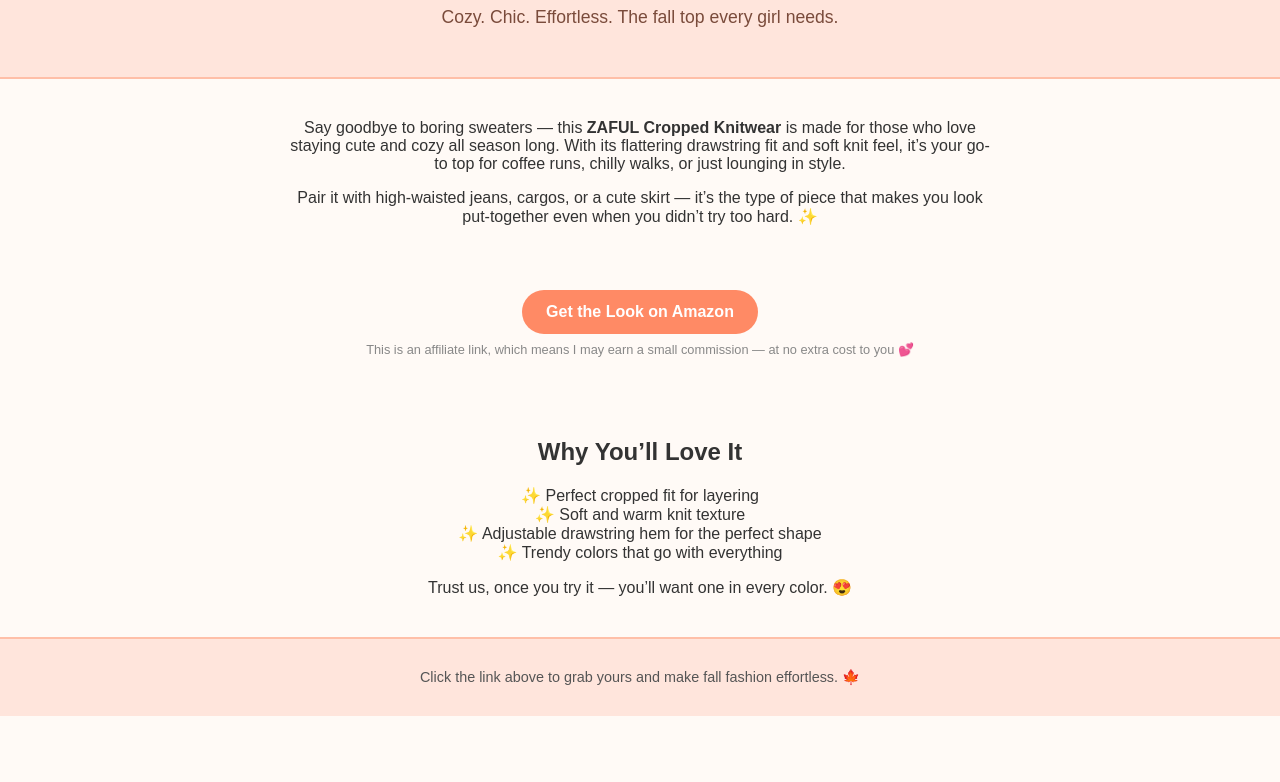
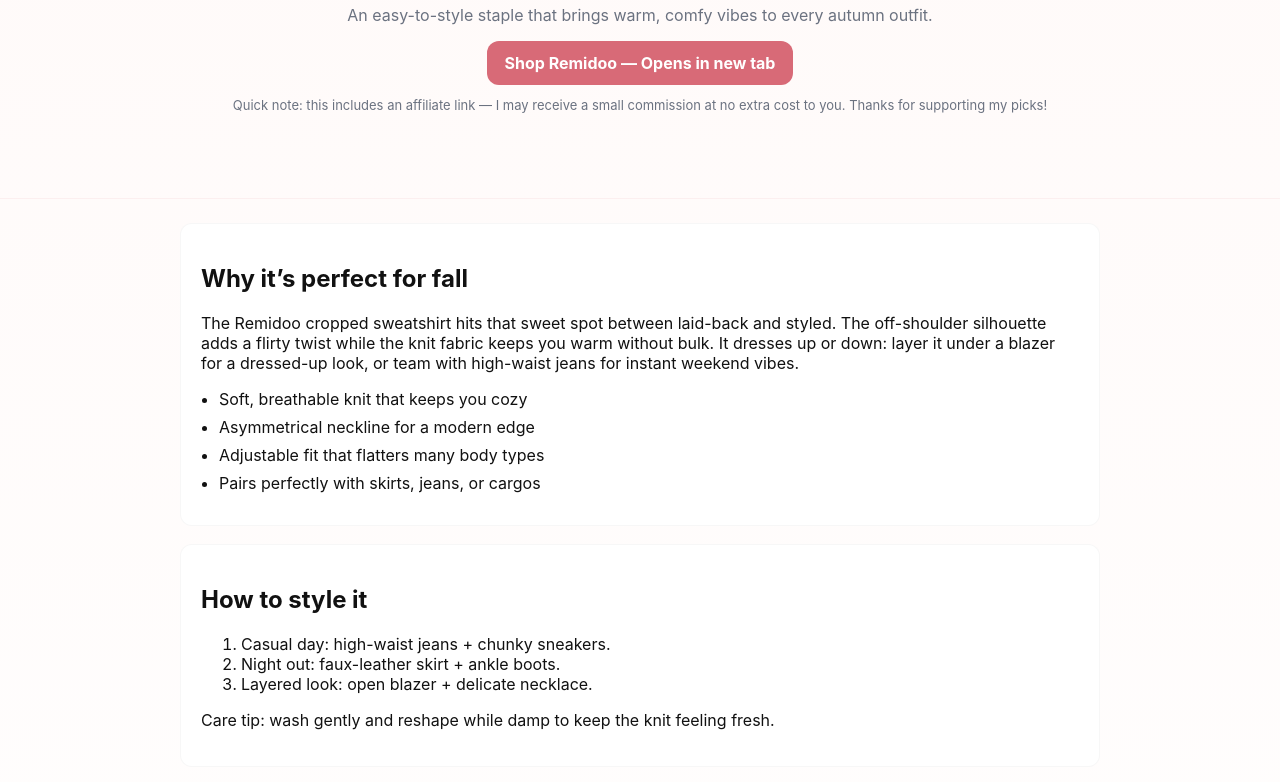
Before and after one commit to shazilqureshi91-droid/hello, a plain HTML site: page index.html in a window 1280 px wide. Shown: the part 106-888 px from the top of the page. Before the commit the page ends 822 px from the top, so only its background shows below. Drawn offline with Linux system fonts and the light colour scheme.

Commit message:
Add files via upload

```diff
--- a/index.html
+++ b/index.html
@@ -1,42 +1,65 @@
-<!DOCTYPE html>
+<!doctype html>
 <html lang="en">
 <head>
-    <meta charset="UTF-8">
-    <meta name="viewport" content="width=device-width, initial-scale=1.0">
-    <title>ZAFUL Fall Crop Sweater</title>
-    <link rel="stylesheet" href="styles.css">
+  <meta charset="utf-8" />
+  <meta name="viewport" content="width=device-width,initial-scale=1" />
+  <title>Remidoo Asymmetrical Off-Shoulder Crop — Cozy Fall Staple</title>
+  <link rel="stylesheet" href="styles.css">
+  <script defer src="script.js"></script>
 </head>
 <body>
-    <header>
-        <h1>ZAFUL Fall Cropped Knitwear 🍂</h1>
-        <p class="tagline">Cozy. Chic. Effortless. The fall top every girl needs.</p>
-    </header>
+  <header class="hero">
+    <div class="wrap">
+      <h1>Remidoo Asymmetrical Off‑Shoulder Crop — Cozy, Cute, Effortless</h1>
+      <p class="sub">An easy-to-style staple that brings warm, comfy vibes to every autumn outfit.</p>
+      <div class="cta-row">
+        <a class="btn" href="https://amzn.to/47GEXLR" target="_blank" rel="noopener noreferrer">Shop Remidoo — Opens in new tab</a>
+      </div>
+      <p class="note">Quick note: this includes an affiliate link — I may receive a small commission at no extra cost to you. Thanks for supporting my picks!</p>
+    </div>
+  </header>
 
-    <section class="intro">
-        <p>Say goodbye to boring sweaters — this <strong>ZAFUL Cropped Knitwear</strong> is made for those who love staying cute and cozy all season long. With its flattering drawstring fit and soft knit feel, it’s your go-to top for coffee runs, chilly walks, or just lounging in style.</p>
-        <p>Pair it with high-waisted jeans, cargos, or a cute skirt — it’s the type of piece that makes you look put-together even when you didn’t try too hard. ✨</p>
+  <main class="container">
+    <section class="panel">
+      <h2>Why it’s perfect for fall</h2>
+      <p>The Remidoo cropped sweatshirt hits that sweet spot between laid-back and styled. The off-shoulder silhouette adds a flirty twist while the knit fabric keeps you warm without bulk. It dresses up or down: layer it under a blazer for a dressed-up look, or team with high-waist jeans for instant weekend vibes.</p>
+      <ul class="features">
+        <li>Soft, breathable knit that keeps you cozy</li>
+        <li>Asymmetrical neckline for a modern edge</li>
+        <li>Adjustable fit that flatters many body types</li>
+        <li>Pairs perfectly with skirts, jeans, or cargos</li>
+      </ul>
     </section>
 
-    <section class="cta-section">
-        <a href="https://amzn.to/42XwukP" target="_blank" class="cta-btn">Get the Look on Amazon</a>
-        <p class="small-note">This is an affiliate link, which means I may earn a small commission — at no extra cost to you 💕</p>
+    <section class="panel">
+      <h2>How to style it</h2>
+      <ol>
+        <li>Casual day: high-waist jeans + chunky sneakers.</li>
+        <li>Night out: faux-leather skirt + ankle boots.</li>
+        <li>Layered look: open blazer + delicate necklace.</li>
+      </ol>
+      <p>Care tip: wash gently and reshape while damp to keep the knit feeling fresh.</p>
     </section>
 
-    <section class="details">
-        <h2>Why You’ll Love It</h2>
-        <ul>
-            <li>Perfect cropped fit for layering</li>
-            <li>Soft and warm knit texture</li>
-            <li>Adjustable drawstring hem for the perfect shape</li>
-            <li>Trendy colors that go with everything</li>
-        </ul>
-        <p>Trust us, once you try it — you’ll want one in every color. 😍</p>
+    <section class="panel reviews">
+      <h2>Real reactions</h2>
+      <blockquote>"Cozy and cute — pictures don’t do it justice." <span>— Ayesha, 23</span></blockquote>
+      <blockquote>"So comfy and the fit is flattering. I wore it out all weekend." <span>— Mariam, 31</span></blockquote>
+      <p class="tiny">These sample reactions reflect the kinds of comments shoppers leave about flattering, easy-to-style knit tops.</p>
     </section>
 
-    <footer>
-        <p>Click the link above to grab yours and make fall fashion effortless. 🍁</p>
-    </footer>
+    <section class="panel cta-panel">
+      <h2>Ready to add it to your rotation?</h2>
+      <p>Click the link to view colors, sizes, and the latest price — buying through this link may give me a small commission at no extra cost to you.</p>
+      <a class="btn large" href="https://amzn.to/47GEXLR" target="_blank" rel="noopener noreferrer">Check it out on Amazon</a>
+    </section>
+  </main>
 
-    <script src="script.js"></script>
+  <footer class="site-footer">
+    <div class="wrap">
+      <p class="discrete">Affiliate disclosure: this page contains affiliate links. Purchases may provide me a small commission at no extra cost to you.</p>
+      <p>Made with care • quick fashion picks</p>
+    </div>
+  </footer>
 </body>
 </html>
--- a/script.js
+++ b/script.js
@@ -1,3 +1,8 @@
-document.querySelector('.cta-btn').addEventListener('click', () => {
-    console.log('CTA clicked: User redirected to Amazon.');
+document.addEventListener('DOMContentLoaded', function(){
+  // smooth scroll for internal anchors
+  document.querySelectorAll('a[href^="#"]').forEach(a=>{
+    a.addEventListener('click', function(e){e.preventDefault();const id=this.getAttribute('href').slice(1);const el=document.getElementById(id);if(el)el.scrollIntoView({behavior:'smooth',block:'start'});});
+  });
+  // log affiliate clicks locally
+  document.querySelectorAll('a[href*="amzn.to"]').forEach(a=>a.addEventListener('click', ()=>console.log('Affiliate CTA clicked — opening in new tab')));
 });
--- a/styles.css
+++ b/styles.css
@@ -1,68 +1,26 @@
-body {
-    font-family: 'Poppins', sans-serif;
-    background-color: #fffaf6;
-    color: #333;
-    margin: 0;
-    padding: 0;
-    text-align: center;
+:root{
+  --accent:#d86a77;
+  --muted:#6b7280;
+  --bg:#fffaf9;
+  --card:#fff;
+  --max-width:960px;
 }
-
-header {
-    background-color: #ffe5dc;
-    padding: 2rem 1rem;
-    border-bottom: 2px solid #ffbfa8;
-}
-
-h1 {
-    font-size: 2rem;
-    color: #e07156;
-}
-
-.tagline {
-    font-size: 1.1rem;
-    color: #7a4b3b;
-}
-
-.intro, .details, .cta-section {
-    padding: 1.5rem;
-    max-width: 700px;
-    margin: auto;
-}
-
-.cta-btn {
-    background-color: #ff8a65;
-    color: white;
-    padding: 0.8rem 1.5rem;
-    text-decoration: none;
-    border-radius: 30px;
-    font-weight: 600;
-    display: inline-block;
-    transition: all 0.3s ease;
-}
-
-.cta-btn:hover {
-    background-color: #e07156;
-}
-
-.small-note {
-    font-size: 0.8rem;
-    color: #888;
-    margin-top: 0.5rem;
-}
-
-ul {
-    list-style: none;
-    padding: 0;
-}
-
-li::before {
-    content: "✨ ";
-}
-
-footer {
-    background-color: #ffe5dc;
-    padding: 1rem;
-    font-size: 0.9rem;
-    color: #555;
-    border-top: 2px solid #ffbfa8;
-}
+*{box-sizing:border-box}
+body{font-family:Inter,system-ui,-apple-system,'Segoe UI',Roboto,Arial;background:linear-gradient(180deg,var(--bg),#fff);color:#111;margin:0;-webkit-font-smoothing:antialiased}
+.wrap{max-width:var(--max-width);margin:0 auto;padding:24px}
+.hero{padding:48px 0;border-bottom:1px solid rgba(216,106,119,0.08);text-align:center}
+h1{font-size:26px;margin:0 0 8px;color:var(--accent);font-weight:700}
+.sub{color:var(--muted);margin:0 0 16px}
+.cta-row{margin:12px 0}
+.btn{background:var(--accent);color:#fff;padding:12px 18px;border-radius:12px;text-decoration:none;font-weight:700;display:inline-block}
+.note{color:var(--muted);font-size:13px;margin-top:12px}
+.container{max-width:var(--max-width);margin:24px auto;padding:0 20px}
+.panel{background:var(--card);padding:20px;border-radius:12px;margin:18px 0;border:1px solid rgba(0,0,0,0.03)}
+.features{margin:12px 0;padding-left:18px}
+.features li{margin:8px 0}
+.reviews blockquote{padding:12px;border-left:4px solid rgba(216,106,119,0.12);background:linear-gradient(180deg,#fff,#fffaf8);border-radius:8px;margin:10px 0}
+.tiny{font-size:12px;color:var(--muted)}
+.cta-panel{text-align:center}
+.btn.large{padding:14px 20px;font-size:16px;border-radius:14px;box-shadow:0 10px 30px rgba(216,106,119,0.08)}
+.site-footer{padding:20px 0;text-align:center;color:var(--muted);font-size:13px;border-top:1px solid rgba(0,0,0,0.03)}
+@media (max-width:720px){h1{font-size:20px}}
```
Also changed, not shown: README.txt.
